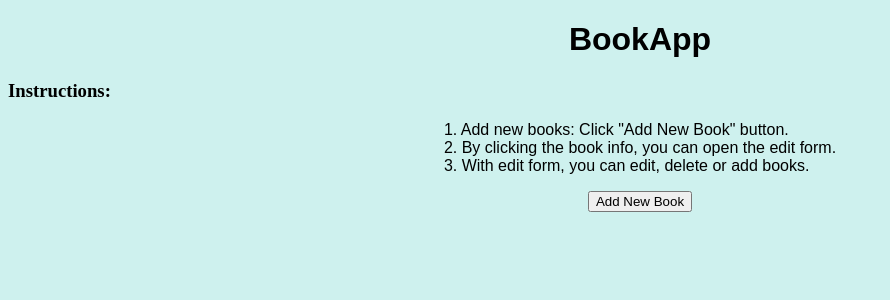
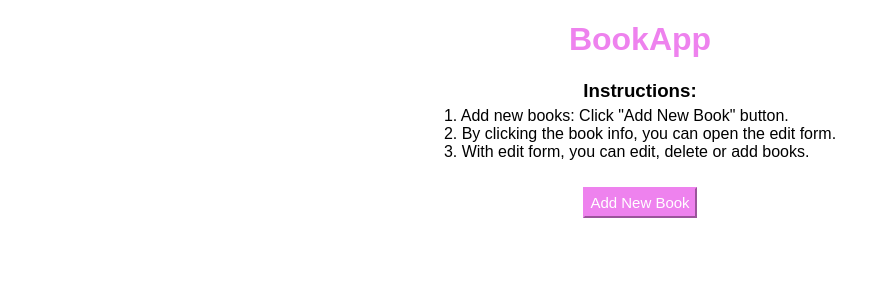
Before and after one commit to jsmnal/SinglePageAppDjango, a Django app: page / in a window 1280 px wide. Shown: the top 300 px of the page, without its empty margins (0-890 px from the left). Run offline with Django 3.2, Linux system fonts and the light colour scheme; data that the repository does not hold is empty.

Commit message:
Modified layout.

```diff
--- a/booklist/books/static/layout.css
+++ b/booklist/books/static/layout.css
@@ -1,5 +1,5 @@
 body {
-    background:rgb(206, 241, 238);
+    background:white;
 }
 
 .content {
@@ -15,13 +15,15 @@ body {
 
 .book_info {
     display: flex;
-    border: 2px solid black;
+    border: 2px solid violet;
     width: 200px;
     flex-direction: column;
     margin: 5px;
     background: white;
     font-family: Arial, Helvetica, sans-serif;
     text-align: center;
+    padding: 5px;
+    font-weight: 500;
 }
 
 #edit_form {
@@ -30,7 +32,7 @@ body {
 }
 
 .book_info:hover {
-    background: red;
+    background: violet;
 }
 
 
@@ -38,25 +40,71 @@ h1 {
     display: flex;
     justify-content: center;
     font-family: Arial, Helvetica, sans-serif;
-    color:black;
+    color: violet;
 }
 
 .form h2 {
     display: flex;
     justify-content: center;
     font-family: Arial, Helvetica, sans-serif;
-    color:black;
+    color: violet;
     margin-top: 0px;
+}
+
+h3 {
+    text-align: center;
+    font-family: Arial, Helvetica, sans-serif;
+    margin-bottom: 0px;
 }
 
 .info_text {
     display: flex;
     justify-content: center;
     font-family:Arial, Helvetica, sans-serif;
+    margin-top: 5px;
 }
 
 .form {
     background: white;
-    border:2px solid black;
+    border:2px solid violet;
     padding: 10px;
+    justify-content: center;
 }
+
+.delete_message {
+    color:rgb(168, 25, 168);
+    font-size: 18px;
+    font-weight: bold;
+    font-family: Arial, Helvetica, sans-serif;
+}
+
+.buttons {
+    display:flex;
+    justify-content: center;
+}
+
+button {
+    margin-top: 10px;
+    margin-left: 5px;
+    margin-right: 5px;
+    font-size: 15px;
+    padding: 5px;
+    background-color: violet;
+    color:white;
+    font-weight: 500;
+    border-color: violet;
+}
+
+.delete {
+    background-color: rgb(168, 25, 168);
+    border-color: rgb(168, 25, 168);
+}
+
+.delete_info {
+    text-align: center;
+    font-weight: 700;
+}
+
+.title {
+    font-weight: bold;
+}
```
